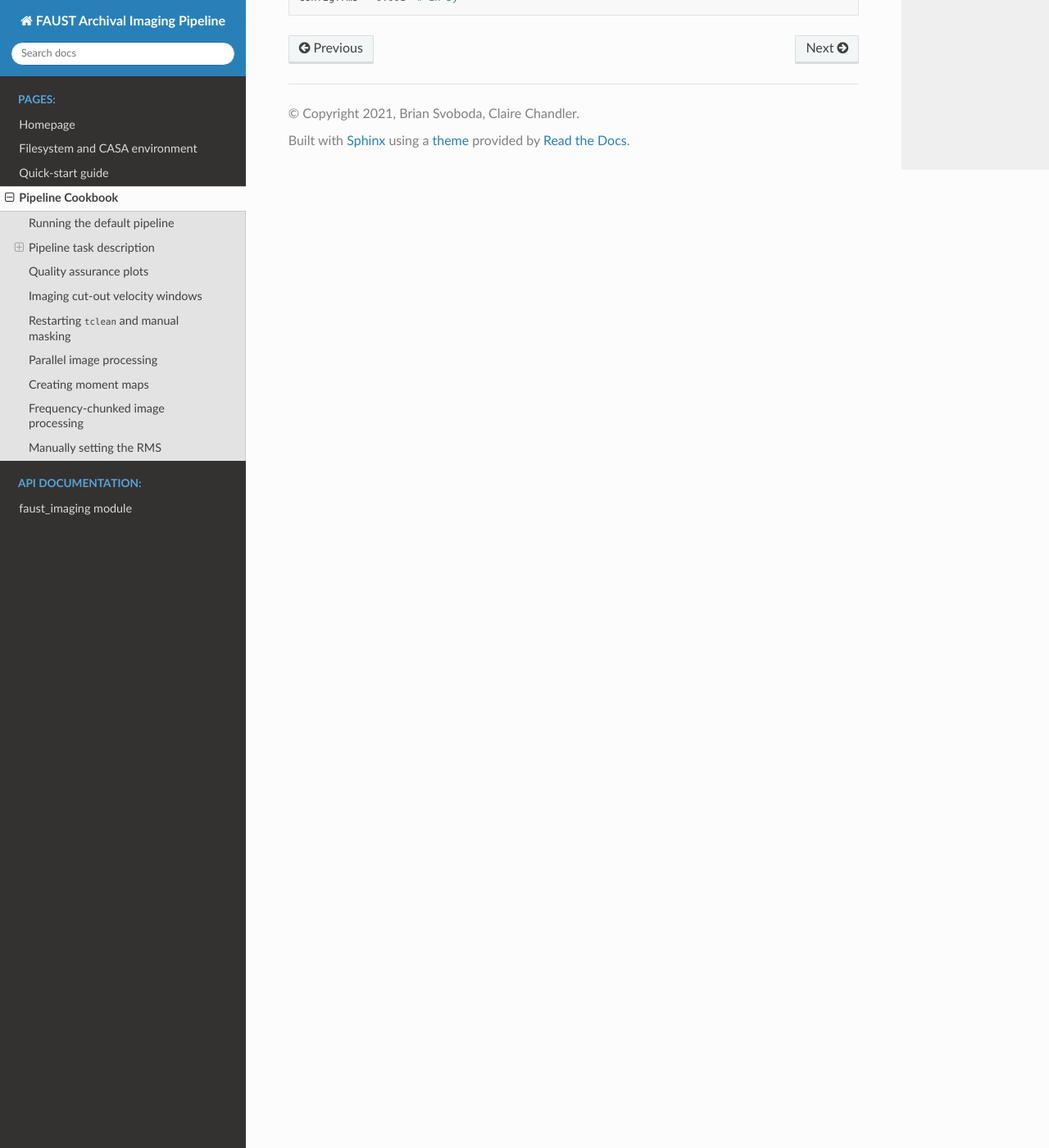
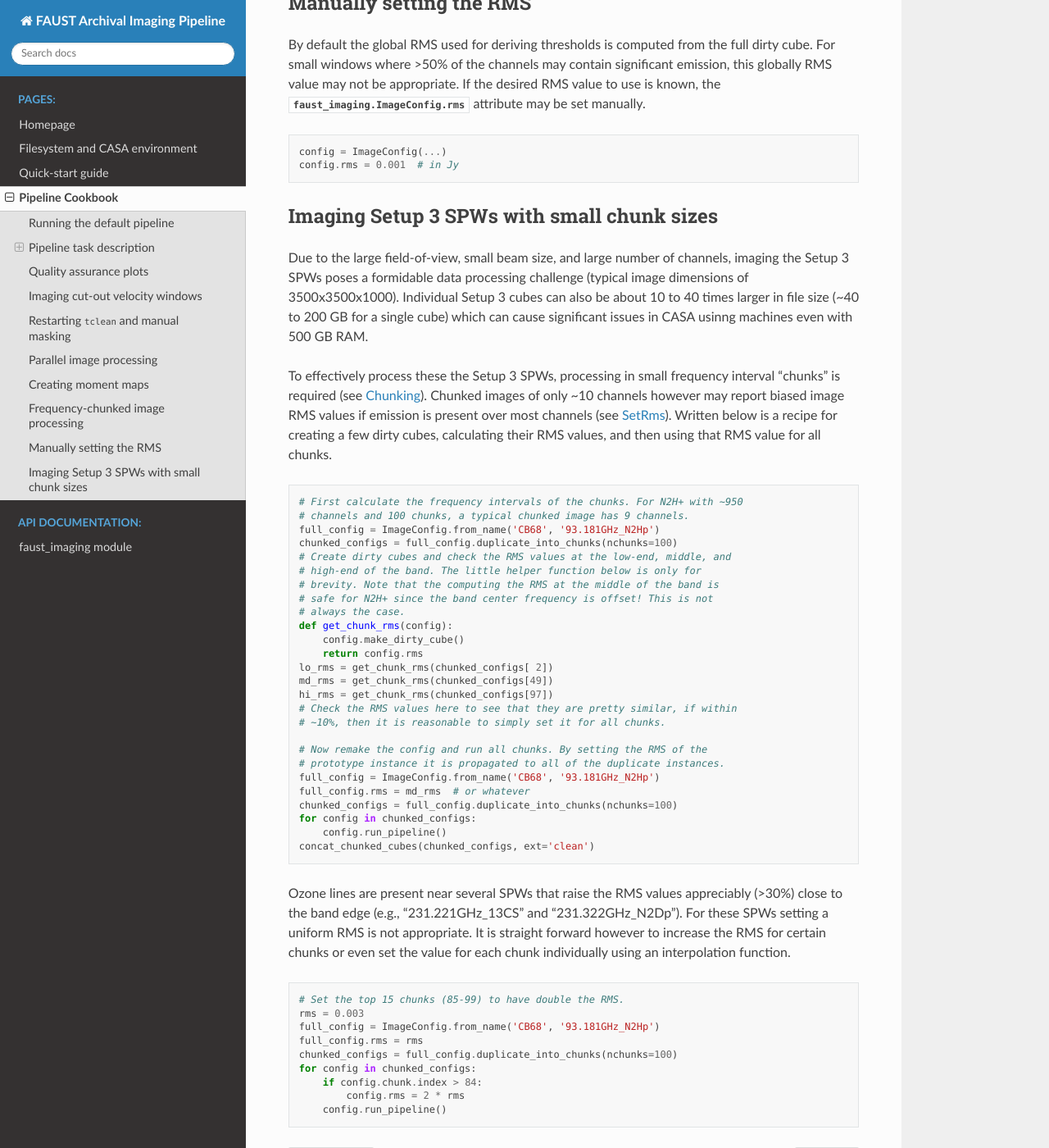
Before and after one commit to autocorr/faust_line_imaging, a Sphinx documentation site: the page built from docs/source/recipes.rst, in a window 1280 px wide and 1400 px high, scrolled down 7601 px. Shown: the whole window at 82% size. Built offline with Sphinx 7.4.7 and the Read the Docs theme 2.0.0, drawn with Linux system fonts in a browser that asks for light colours; some of the changed text lies outside the part shown.

Commit message:
Add section on setting fixed RMS for small chunks

```diff
--- a/docs/source/recipes.rst
+++ b/docs/source/recipes.rst
@@ -332,13 +332,25 @@ mask and (b) do not meet a significance cut on a Hanning smoothed cube. The
 moments are computed using the unsmoothed data.
 
 
+.. _Chunking:
+
 Frequency-chunked image processing
 ----------------------------------
 The memory requirements for imaging the full spectral windows using the
-``fullcube=True`` are demanding, requiring several hundreds gigabytes of RAM.
-To alleviate memory requirements, the pipeline may be run on individual
-intervals or "chunks" in frequency. The chunked configs may be created from a
-normal instance using :meth:`faust_imaging.ImageConfig.duplicate_into_chunks`.
+``fullcube=True`` are demanding, requiring several hundred gigabytes of RAM.
+To relieve memory requirements, the pipeline may be run on individual
+frequency intervals or "chunks". To run the standard pipeline on each
+chunk and then concatenate the results, use the helper method
+:meth:`faust_imaging.ImageConfig.run_pipeline_chunked`:
+
+.. code-block:: python
+
+   config = ImageConfig(...)  # or `.from_name(...)`
+   config.run_pipeline_chunked(ext='clean', nchunks=100)
+
+The chunked configs may also be created from a normal instance using
+:meth:`faust_imaging.ImageConfig.duplicate_into_chunks` and treated
+individually for more customized processing.
 
 .. code-block:: python
 
@@ -376,14 +388,14 @@ same configuration options are applied in order to reproduce the equivalent
    full_config = ImageConfig(...)
    chunked_configs = full_config.duplicate_into_chunks(nchunks=4)
    for config in chunked_configs[:2]:
-        config.run_pipeline(ext='clean')
+       config.run_pipeline(ext='clean')
 
    # In CASA instance 2, process chunks 2 and 3. Ensure that the same
    # configuration options and modifications are also applied here as well!
    full_config = ImageConfig(...)
    chunked_configs = full_config.duplicate_into_chunks(nchunks=4)
    for config in chunked_configs[2:]:
-        config.run_pipeline(ext='clean')
+       config.run_pipeline(ext='clean')
 
    # Now, in any CASA instance after the above two have finished running,
    # merge the image products.
@@ -391,6 +403,8 @@ same configuration options are applied in order to reproduce the equivalent
    chunked_configs = full_config.duplicate_into_chunks(nchunks=4)
    concat_chunked_cubes(chunked_configs, ext='clean')
 
+
+.. _SetRms:
 
 Manually setting the RMS
 ------------------------
@@ -404,3 +418,66 @@ the desired RMS value to use is known, the
 
    config = ImageConfig(...)
    config.rms = 0.001  # in Jy
+
+
+Imaging Setup 3 SPWs with small chunk sizes
+-------------------------------------------
+Due to the large field-of-view, small beam size, and large number of channels,
+imaging the Setup 3 SPWs poses a formidable data processing challenge (typical
+image dimensions of 3500x3500x1000). Individual Setup 3 cubes can also be about
+10 to 40 times larger in file size (~40 to 200 GB for a single cube) which can
+cause significant issues in CASA usinng machines even with 500 GB RAM.
+
+To effectively process these the Setup 3 SPWs, processing in small frequency
+interval "chunks" is required (see `Chunking`_).  Chunked images of only ~10
+channels however may report biased image RMS values if emission is present
+over most channels (see `SetRms`_). Written below is a recipe for creating a
+few dirty cubes, calculating their RMS values, and then using that RMS value
+for all chunks.
+
+.. code-block:: python
+
+   # First calculate the frequency intervals of the chunks. For N2H+ with ~950
+   # channels and 100 chunks, a typical chunked image has 9 channels.
+   full_config = ImageConfig.from_name('CB68', '93.181GHz_N2Hp')
+   chunked_configs = full_config.duplicate_into_chunks(nchunks=100)
+   # Create dirty cubes and check the RMS values at the low-end, middle, and
+   # high-end of the band. The little helper function below is only for
+   # brevity. Note that the computing the RMS at the middle of the band is
+   # safe for N2H+ since the band center frequency is offset! This is not
+   # always the case.
+   def get_chunk_rms(config):
+       config.make_dirty_cube()
+       return config.rms
+   lo_rms = get_chunk_rms(chunked_configs[ 2])
+   md_rms = get_chunk_rms(chunked_configs[49])
+   hi_rms = get_chunk_rms(chunked_configs[97])
+   # Check the RMS values here to see that they are pretty similar, if within
+   # ~10%, then it is reasonable to simply set it for all chunks.
+
+   # Now remake the config and run all chunks. By setting the RMS of the
+   # prototype instance it is propagated to all of the duplicate instances.
+   full_config = ImageConfig.from_name('CB68', '93.181GHz_N2Hp')
+   full_config.rms = md_rms  # or whatever
+   chunked_configs = full_config.duplicate_into_chunks(nchunks=100)
+   for config in chunked_configs:
+       config.run_pipeline()
+   concat_chunked_cubes(chunked_configs, ext='clean')
+
+Ozone lines are present near several SPWs that raise the RMS values appreciably
+(>30%) close to the band edge (e.g., "231.221GHz_13CS" and "231.322GHz_N2Dp").
+For these SPWs setting a uniform RMS is not appropriate. It is straight
+forward however to increase the RMS for certain chunks or even set the value
+for each chunk individually using an interpolation function.
+
+.. code-block:: python
+
+   # Set the top 15 chunks (85-99) to have double the RMS.
+   rms = 0.003
+   full_config = ImageConfig.from_name('CB68', '93.181GHz_N2Hp')
+   full_config.rms = rms
+   chunked_configs = full_config.duplicate_into_chunks(nchunks=100)
+   for config in chunked_configs:
+       if config.chunk.index > 84:
+           config.rms = 2 * rms
+       config.run_pipeline()
```
Also changed, not shown: faust_imaging.py (+27 -0 lines).
